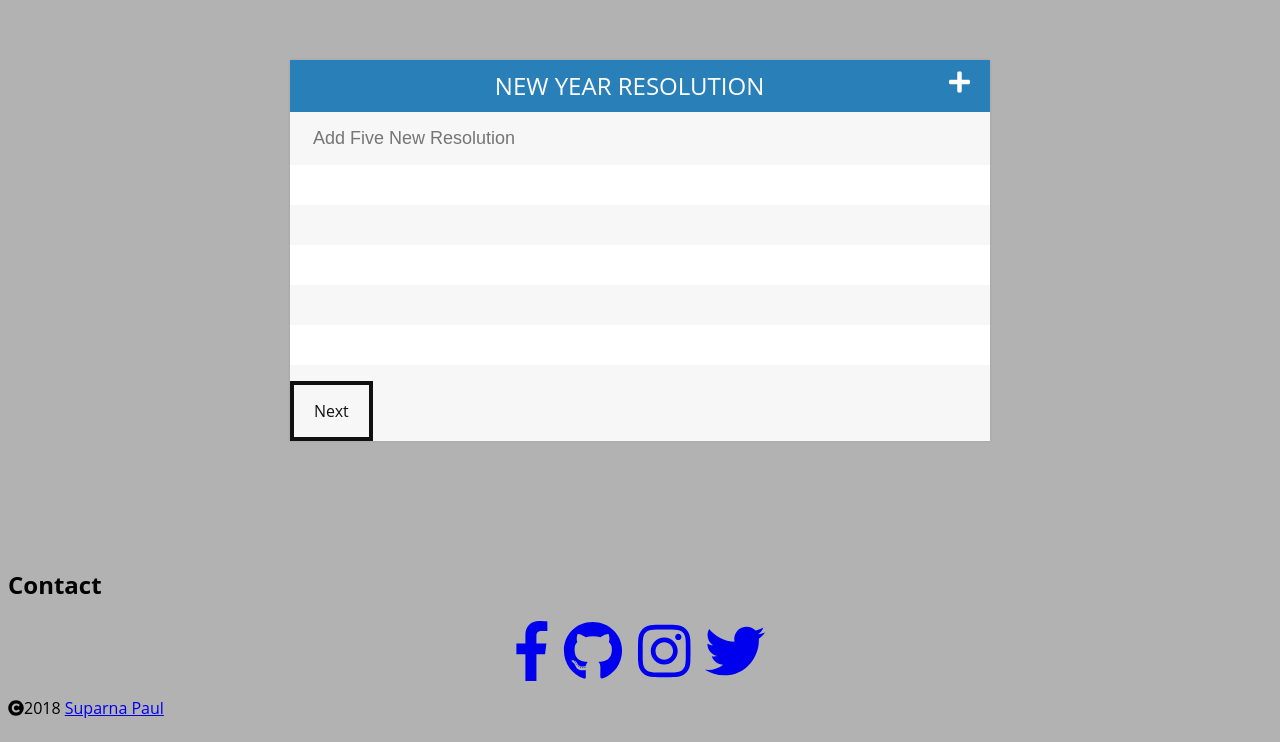
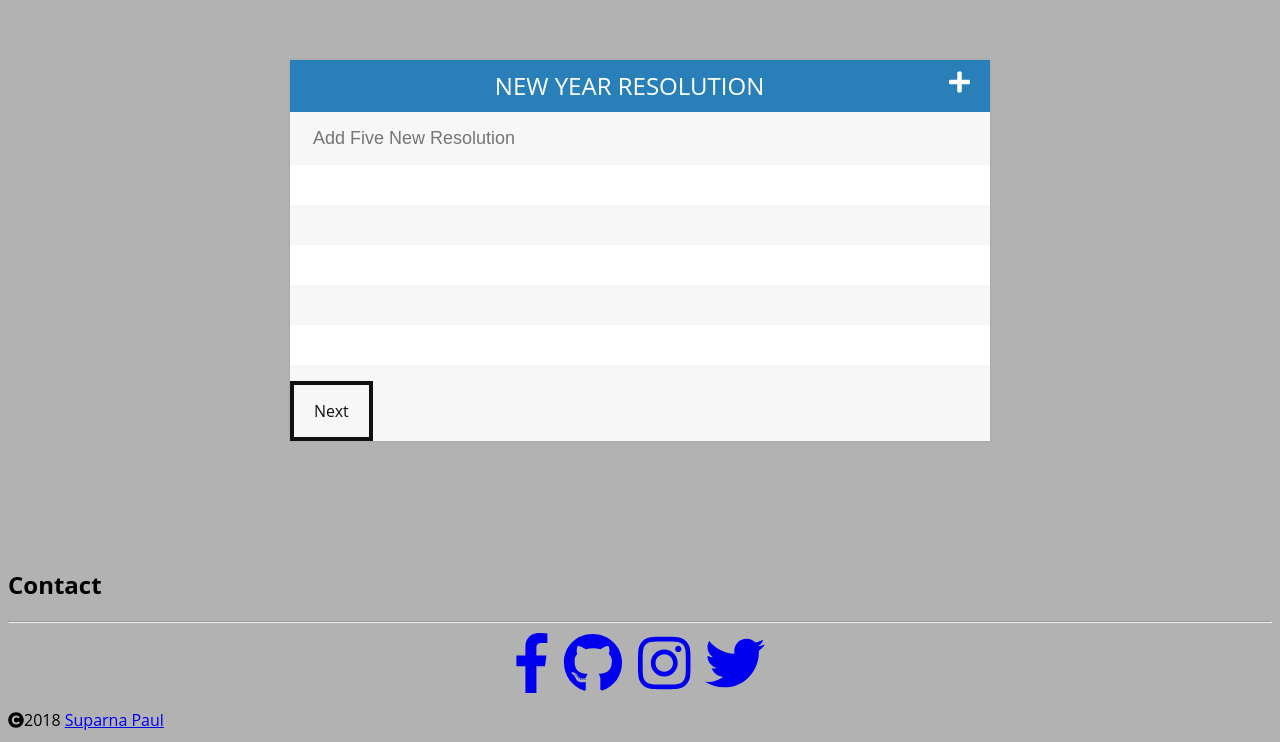
Before and after one commit to Suparnapaul393/NewYearProject.github.io, a plain HTML site: page index.html in a window 1280 px wide. Shown: the part 174-916 px from the top of the page. Drawn offline with Linux system fonts and the light colour scheme.

Commit message:
Update index.html

```diff
--- a/index.html
+++ b/index.html
@@ -35,6 +35,7 @@
  <div class="footer">
       <div id="contact">
         <h2 class="section-title text-center">Contact</h2>
+	      <hr class="section-title-underline">
         <p class="social-media">
           <a href="https://www.facebook.com/suparna.paul.54922169"><i class="fab fa-facebook-f fa-3x" aria-hidden="true"></i></a>
           <a href="https://github.com/Suparnapaul393" class="social-media-github" target="_blank"><i class="fab fa-github fa-3x"></i></a>
@@ -46,5 +47,6 @@
       <!-- copywrite-->
       <p class="author text-center"><i class="fa fa-copyright" aria-hidden="true"></i>2018 <a href="fcc url" target="_blank">Suparna Paul</a>
       </p>
+	</div>
 </body>
 </html>
```
